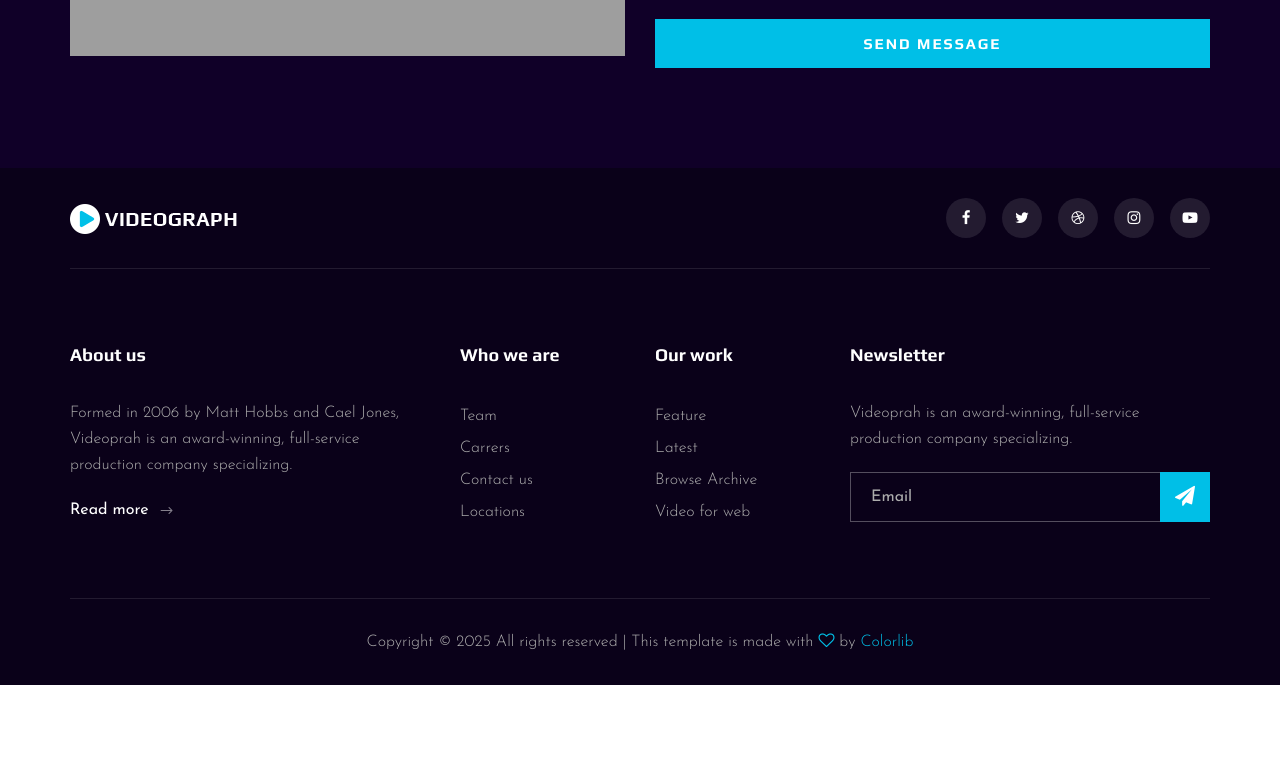
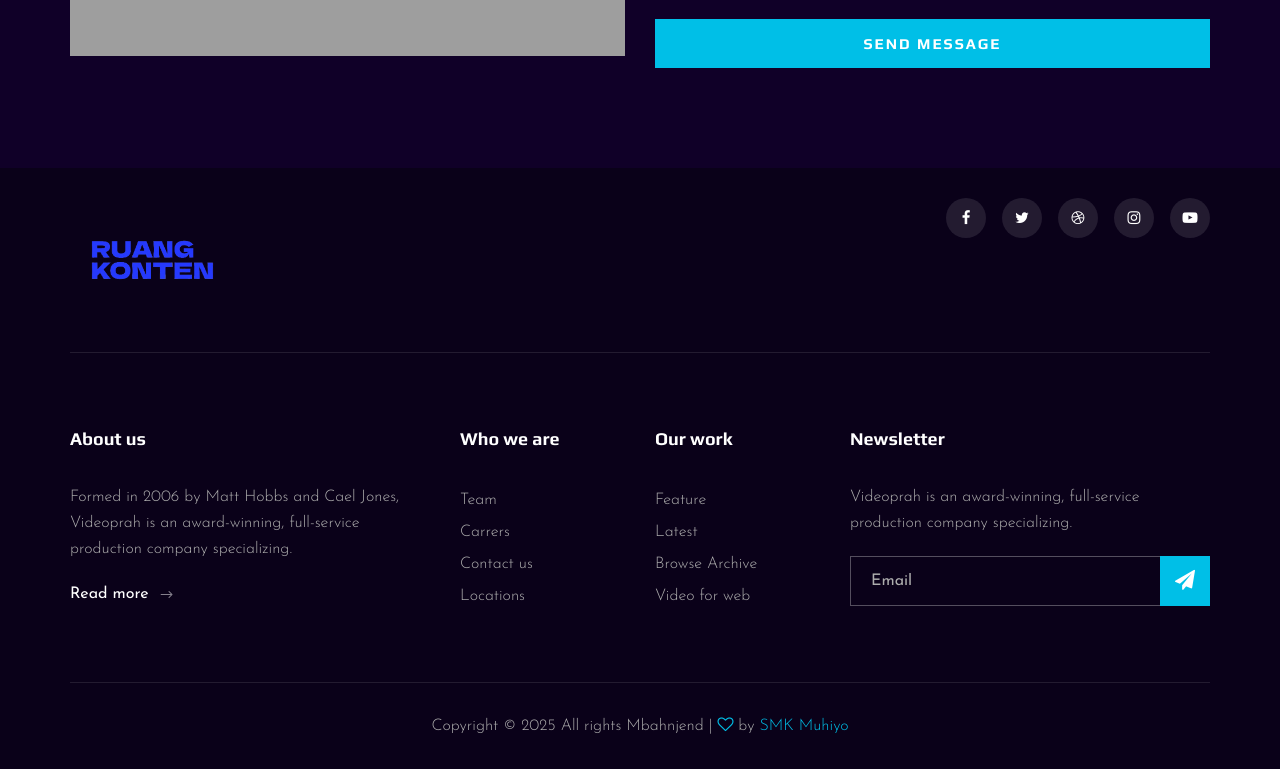
Before and after one commit to MbahNjend/Ruang-Konten, a plain HTML site: page contact.html in a window 1280 px wide. Shown: the part 1039-1808 px from the top of the page. Before the commit the page ends 1724 px from the top, so only its background shows below. Drawn offline with Linux system fonts and the light colour scheme; grey boxes are pictures that could not be loaded.

Commit message:
Update contact.html

```diff
--- a/contact.html
+++ b/contact.html
@@ -166,12 +166,12 @@
         <div class="container">
             <div class="footer__top">
                 <div class="row">
-                    <div class="col-lg-6 col-md-6">
+                    <div class="col-lg-2 col-md-6">
                         <div class="footer__top__logo">
-                            <a href="#"><img src="img/logo.png" alt=""></a>
+                            <a href="#"><img src="img/ruang-konten-high-resolution-logo-removebg-preview.png" alt=""></a>
                         </div>
                     </div>
-                    <div class="col-lg-6 col-md-6">
+                    <div class="col-lg-10 col-md-6">
                         <div class="footer__top__social">
                             <a href="#"><i class="fa fa-facebook"></i></a>
                             <a href="#"><i class="fa fa-twitter"></i></a>
@@ -234,8 +234,8 @@
                             <script>
                                 document.write(new Date().getFullYear());
                             </script>
-                            All rights reserved | This template is made with <i class="fa fa-heart-o"
-                                aria-hidden="true"></i> by <a href="https://colorlib.com" target="_blank">Colorlib</a>
+                            All rights Mbahnjend |  <i class="fa fa-heart-o"
+                                aria-hidden="true"></i> by <a href="https://smkmuh1-yog.sch.id" target="_blank">SMK Muhiyo</a>
                         </p>
                         <!-- Link back to Colorlib can't be removed. Template is licensed under CC BY 3.0. -->
                     </div>
```
